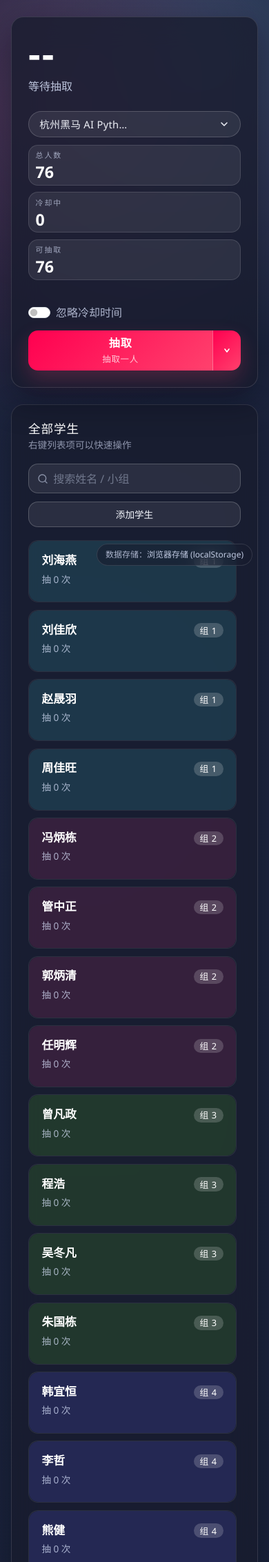
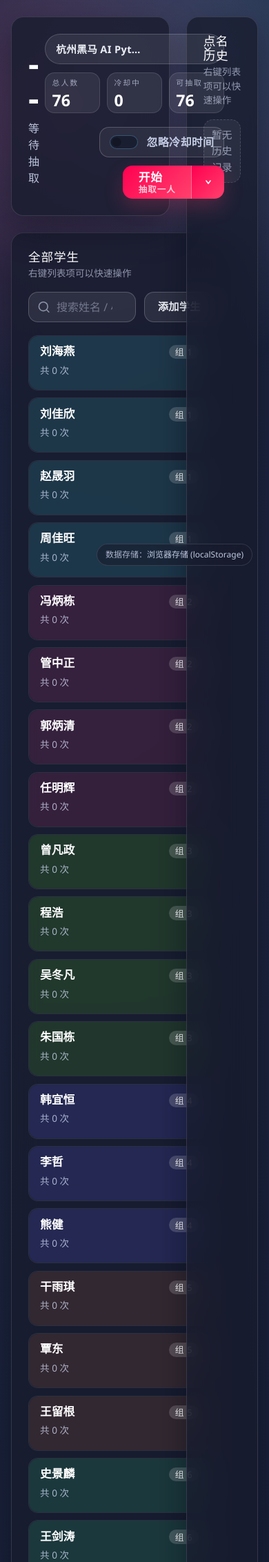
Before and after one commit to KARPED1EM/PickMe, a FastAPI app: page / in a window 390 px wide. Shown: the top 2264 px of the page at 69% size. Run offline with FastAPI, Linux system fonts and the light colour scheme; parts of the project's set-up code (start-up, migrations or seed data) failed here and were passed over; some libraries are stand-ins or nearby versions.

Commit message:
refactor: update button labels and improve UI consistency in index.html

```diff
--- a/app/static/css/style.css
+++ b/app/static/css/style.css
@@ -1,6 +1,8 @@
 :root {
     --surface-radius: 18px;
     --control-radius: 14px;
+    --control-height: 44px;
+    --control-padding-x: 1.2rem;
 }
 
 .app-body {
@@ -101,6 +103,14 @@ textarea::-webkit-input-placeholder {
 
 .btn {
     border-radius: var(--control-radius);
+    min-height: var(--control-height);
+    padding: 0 var(--control-padding-x);
+    display: inline-flex;
+    align-items: center;
+    justify-content: center;
+    font-weight: 600;
+    letter-spacing: 0.02em;
+    gap: 0.5rem;
 }
 
 .btn-accent {
@@ -301,11 +325,51 @@ textarea::-webkit-input-placeholder {
 }
 
 .ignore-switch {
-    color: rgba(221, 230, 255, 0.75);
+    color: rgba(221, 230, 255, 0.85);
+}
+
+.switch-ghost {
+    display: inline-flex;
+    align-items: center;
+    gap: 0.75rem;
+    padding: 0.5rem 0.85rem;
+    border-radius: var(--control-radius);
+    border: 1px solid rgba(255, 255, 255, 0.2);
+    background: rgba(255, 255, 255, 0.06);
+    min-height: var(--control-height);
+    margin: 0;
+    padding-left: 0.85rem;
+    padding-right: 0.85rem;
+}
+
+.switch-ghost .form-check-input {
+    width: 2.6rem;
+    height: 1.25rem;
+    margin: 0;
+    background-color: rgba(15, 23, 41, 0.6);
+    border-color: rgba(114, 207, 255, 0.3);
+    cursor: pointer;
+}
+
+.switch-ghost .form-check-input:checked {
+    background-color: rgba(114, 207, 255, 0.8);
+    border-color: rgba(114, 207, 255, 0.8);
+}
+
+.switch-ghost .form-check-input:focus {
+    box-shadow: 0 0 0 0.2rem rgba(114, 207, 255, 0.18);
+}
+
+.switch-ghost .form-check-label {
+    margin: 0;
+    font-weight: 600;
+    letter-spacing: 0.02em;
+    cursor: pointer;
 }
 
 .result-action {
     position: relative;
+    align-self: end;
     display: flex;
     flex-direction: column;
     gap: 0.45rem;
@@ -331,7 +395,7 @@ textarea::-webkit-input-placeholder {
     flex-direction: column;
     align-items: flex-start;
     justify-content: center;
-    gap: 0.2rem;
+    gap: 0;
     padding-inline: 1.4rem;
     min-height: 3rem;
 }
@@ -347,6 +411,7 @@ textarea::-webkit-input-placeholder {
     letter-spacing: 0.08em;
     text-transform: uppercase;
     opacity: 0.75;
+    margin-top: -0.2rem;
 }
 
 .result-action-toggle {
@@ -472,6 +538,7 @@ textarea::-webkit-input-placeholder {
     flex-direction: column;
     gap: 1.05rem;
     min-height: 0;
+    margin-right: 0.3rem;
 }
 
 .history-group {
@@ -622,24 +688,38 @@ textarea::-webkit-input-placeholder {
     justify-content: space-between;
 }
 
-.list-toolbar,
-.cooldown-toolbar {
-    display: flex;
-    flex-wrap: wrap;
+.list-toolbar {
+    display: flex;
     align-items: center;
     justify-content: flex-end;
     gap: 0.75rem;
-}
-
-.list-toolbar .search-box {
-    flex: 1 1 220px;
+    position: relative;
+    flex: 1 1 320px;
+}
+
+.cooldown-toolbar {
+    display: flex;
+    flex-wrap: wrap;
+    align-items: center;
+    justify-content: flex-end;
+    gap: 0.75rem;
+}
+
+#student-search {
+    width: 100%;
+    padding-left: 2.5rem;
+    box-sizing: border-box;
+    height: 2.5rem;
+    display: block;
 }
 
 .toolbar-btn {
-    border-radius: var(--control-radius);
-    padding: 0.45rem 0.95rem;
-    font-size: 0.85rem;
-    font-weight: 500;
+    height: 2.5rem;
+    display: flex;
+    flex: 1 0 auto;
+    align-items: center;
+    font-size: 0.95rem;
+    font-weight: 600;
     border: 1px solid rgba(255, 255, 255, 0.2);
     background: rgba(255, 255, 255, 0.08);
     color: #f7f9ff;
@@ -674,8 +754,9 @@ textarea::-webkit-input-placeholder {
 .search-box {
     position: relative;
     display: flex;
-    align-items: center;
-    min-width: 220px;
+    flex: 1 1 250px;
+    align-items: center;
+    height: var(--control-height);
     border-radius: var(--control-radius);
     border: 1px solid rgba(255, 255, 255, 0.2);
     background: rgba(255, 255, 255, 0.08);
@@ -688,7 +769,8 @@ textarea::-webkit-input-placeholder {
     border: none;
     background: transparent;
     color: inherit;
-    padding: 0.55rem 0.85rem 0.55rem 2.2rem;
+    padding: 0 1.1rem 0 2.6rem;
+    height: 100%;
 }
 
 .search-box:focus-within {
@@ -705,9 +787,11 @@ textarea::-webkit-input-placeholder {
 .search-icon {
     position: absolute;
     left: 0.75rem;
+    top: 50%;
+    transform: translateY(-50%);
     color: rgba(221, 230, 255, 0.55);
-    width: 1rem;
-    height: 1rem;
+    width: 1.2rem;
+    height: 1.2rem;
     display: inline-flex;
     align-items: center;
     justify-content: center;
@@ -770,14 +854,14 @@ textarea::-webkit-input-placeholder {
 
 .student-item {
     position: relative;
-    padding: 1.05rem 1.15rem;
+    padding: 0.7rem 1rem;
     border-radius: var(--control-radius);
     background: rgba(27, 32, 50, 0.86);
     border: 1px solid rgba(255, 255, 255, 0.08);
     display: flex;
     flex-direction: column;
     gap: 0.7rem;
-    min-height: 90px;
+    min-height: 80px;
     transition: transform 0.18s ease, border-color 0.18s ease, box-shadow 0.18s ease;
     overflow: hidden;
 }
@@ -1234,79 +1357,38 @@ textarea::-webkit-input-placeholder {
 .class-item-meta {
     display: flex;
     flex-wrap: wrap;
-    gap: 0.6rem;
-    font-size: 0.85rem;
-    color: rgba(221, 230, 255, 0.7);
+    align-items: center;
+    gap: 0.4rem;
+    font-size: 0.9rem;
+    color: rgba(221, 230, 255, 0.75);
+}
+
+.class-item-meta-entry {
+    white-space: nowrap;
+}
+
+.class-item-meta-separator {
+    color: rgba(221, 230, 255, 0.4);
+    display: inline-flex;
+    align-items: center;
 }
 
 .class-item-actions {
     display: flex;
-    flex-direction: column;
-    gap: 0.45rem;
-    align-items: flex-end;
+    flex-direction: row;
+    gap: 0.5rem;
+    align-items: center;
+    justify-content: flex-end;
 }
 
 .class-item-actions .btn {
     padding-inline: 1rem;
-    border-radius: 999px;
+    border-radius: var(--control-radius);
 }
 
 .class-item-actions .btn:disabled {
     opacity: 0.5;
     cursor: not-allowed;
-}
-
-@media (max-width: 768px) {
-    .class-toolbar {
-        flex-direction: column;
-        align-items: stretch;
-    }
-
-    .class-item {
-        grid-template-columns: minmax(0, 1fr);
-        gap: 0.75rem;
-    }
-
-    .class-item-actions {
-        flex-direction: row;
-        justify-content: flex-start;
-    }
-
-    .class-item-actions .btn {
-        flex: 1 1 auto;
-        min-width: 0;
-    }
-
-    .result-meta {
-        width: 100%;
-        align-items: stretch;
-        min-width: 0;
-        gap: 0.65rem;
-    }
-
-    .result-meta .class-switcher {
-        width: 100%;
-        justify-content: space-between;
-    }
-
-    .result-meta .result-stats {
-        max-width: none;
-    }
-
-    .history-card {
-        gap: 0.9rem;
-    }
-
-    .history-entry {
-        padding: 0.85rem 0.9rem;
-    }
-}
-
-@media (max-width: 576px) {
-    .class-switcher {
-        width: 100%;
-        justify-content: space-between;
-    }
 }
 
 .history-list-actions li {
@@ -1415,115 +1497,6 @@ body.modal-open {
     overflow: hidden;
 }
 
-@media (max-width: 1200px) {
-    .app-grid {
-        grid-template-columns: minmax(0, 1fr);
-    }
-    .app-history {
-        order: 3;
-        margin-top: var(--app-gap);
-    }
-    .app-primary {
-        order: 1;
-    }
-}
-
-@media (max-width: 992px) {
-    .app-main {
-        min-height: auto;
-    }
-    .result-grid {
-        grid-template-columns: minmax(0, 1fr);
-    }
-    .result-side {
-        flex-direction: row;
-        flex-wrap: wrap;
-        gap: 1rem;
-    }
-    .result-meta {
-        flex: 1 1 220px;
-    }
-    .result-controls {
-        flex: 1 1 220px;
-    }
-    .result-stats {
-        grid-auto-flow: row;
-        grid-template-columns: repeat(auto-fit, minmax(140px, 1fr));
-        width: 100%;
-    }
-}
-
-@media (max-width: 768px) {
-    .result-name {
-        font-size: clamp(2.4rem, 14vw, 4.2rem);
-    }
-    .result-side {
-        flex-direction: column;
-    }
-    .result-action-split {
-        align-self: stretch;
-    }
-    .result-action-button {
-        width: 100%;
-        align-items: center;
-        text-align: center;
-    }
-    .result-action-text {
-        font-size: 1rem;
-    }
-    .result-action-mode {
-        letter-spacing: 0.06em;
-    }
-    .batch-input-wrapper {
-        max-width: 100%;
-    }
-}
-
-@media (max-width: 576px) {
-    .result-card {
-        gap: 1.35rem;
-    }
-    .result-controls {
-        gap: 0.75rem;
-    }
-    .app-lists {
-        gap: 1.25rem;
-        grid-template-columns: minmax(0, 1fr);
-    }
-    .list-toolbar,
-    .cooldown-toolbar {
-        justify-content: stretch;
-    }
-    .list-toolbar .search-box {
-        flex: 1 1 100%;
-    }
-    .toolbar-btn,
-    .cooldown-toolbar .btn {
-        flex: 1 1 100%;
-    }
-    .result-mode-menu {
-        min-width: 100%;
-    }
-    .modal-root {
-        --modal-padding: 1rem;
-        padding: var(--modal-padding);
-    }
-    .modal-panel {
-        padding: 2rem;
-    }
-    .modal-footer .btn,
-    .history-footer .btn {
-        flex: 1 1 100%;
-        min-width: 0;
-    }
-}
-
-@media (max-width: 480px) {
-    .result-stats {
-        grid-template-columns: 1fr;
-    }
-}
-
 .result-controls-wrapper {
     display: flex;
     justify-content: space-between;
@@ -1539,28 +1512,35 @@ body.modal-open {
 }
 
 .controls-left {
-    flex: 1 0 auto;
+    flex: 1 1 auto;
     margin: auto;
 }
 
 .controls-right {
-    flex: 0 1 auto;
+    flex: 0 0 auto;
 }
 
 .batch-input {
-    max-width: 220px;
-}
-
-@media (max-width: 768px) {
-    .result-controls-wrapper {
-        flex-direction: column;
-        align-items: stretch;
-    }
-    .controls-left,
-    .controls-right {
-        justify-content: flex-start;
-    }
-    .batch-input {
-        max-width: 100%;
-    }
-}
+    align-items: stretch;
+    border-radius: var(--control-radius);
+    border: 1px solid rgba(255, 255, 255, 0.25);
+    overflow: hidden;
+}
+
+.batch-input input {
+    border: none;
+    background: transparent;
+    color: inherit;
+    padding: 0 0.75rem;
+    text-align: center;
+    height: var(--control-height);
+}
+
+.batch-input .input-group-text {
+    background: rgba(255, 255, 255, 0.08);
+    border: none;
+    color: rgba(221, 230, 255, 0.85);
+    display: inline-flex;
+    align-items: center;
+    padding: 0 0.75rem;
+}
--- a/app/static/js/app.js
+++ b/app/static/js/app.js
@@ -426,7 +426,7 @@ function renderHistoryEntry(entry) {
 
 function renderStudentItem(student) {
     const color = groupColor(student.group);
-    const cooldown = student.is_cooling ? `冷却 ${formatDuration(student.remaining_cooldown)}` : "";
+    const lastSince = student.last_pick ? formatSince(student.last_pick) : null;
     const domId = buildDomId("student", student.id);
     return `<li id="${domId}" class="student-item${student.is_cooling ? " is-cooling" : ""}" data-id="${escapeHtml(String(student.id))}" data-cooling="${student.is_cooling ? "1" : "0"}" style="--group-color:${color}">
     <div class="student-item-main">
@@ -435,8 +435,8 @@ function renderStudentItem(student) {
         <span class="student-badge">组 ${escapeHtml(String(student.group))}</span>
       </div>
       <div class="student-meta">
-        <span>抽 ${student.pick_count} 次</span>
-        ${student.is_cooling ? `<span class="student-cooldown">${escapeHtml(cooldown)}</span>` : ""}
+        <span>共 ${student.pick_count} 次</span>
+        ${lastSince ? `<span>${escapeHtml(lastSince)}</span>` : ""}
       </div>
     </div>
   </li>`;
@@ -556,7 +556,6 @@ function highlightHistoryEntry() {
 function renderCooldownItem(student) {
     const color = groupColor(student.group);
     const remaining = `剩余 ${formatDuration(student.remaining_cooldown)}`;
-    const last = student.last_pick ? `上次 ${formatTime(student.last_pick)}` : "暂无记录";
     const domId = buildDomId("cooling", student.id);
     return `<li id="${domId}" class="student-item is-cooling" data-id="${escapeHtml(String(student.id))}" data-cooling="1" style="--group-color:${color}">
     <div class="student-item-main">
@@ -566,7 +565,6 @@ function renderCooldownItem(student) {
       </div>
       <div class="student-meta">
         <span class="student-cooldown">${escapeHtml(remaining)}</span>
-        <span>${escapeHtml(last)}</span>
       </div>
     </div>
   </li>`;
@@ -725,7 +723,7 @@ function buildClassModal() {
     </div>
     <div class="class-modal-body">
       <div class="class-toolbar">
-        <button type="button" class="btn btn-accent btn-sm" id="class-add-btn">添加班级</button>
+        <button type="button" class="btn btn-accent class-toolbar-btn" id="class-add-btn">添加班级</button>
         <span class="class-toolbar-note">拖拽列表可调整班级顺序</span>
       </div>
       <ul id="class-list" class="class-list">
@@ -786,9 +784,18 @@ function buildClassItem(meta) {
     const id = String(meta.id || "");
     const isActive = id === state.currentClassId;
     const deleteDisabled = state.classes.length <= 1 ? " disabled" : "";
-    const switchDisabled = isActive ? " disabled" : "";
-    const lastUsedText = meta.last_used_at > 0 ? `最近 ${formatSince(meta.last_used_at)}` : "尚未使用";
-    const createdText = meta.created_at > 0 ? formatDate(meta.created_at) : "--";
+    const lastUsedText = meta.last_used_at > 0 ? `最近${formatSince(meta.last_used_at)}使用` : "尚未使用";
+    const createdText = meta.created_at > 0 ? `创建于 ${formatDate(meta.created_at)}` : "";
+    const metaSegments = [
+        `${meta.student_count} 人`,
+        `冷却 ${meta.cooldown_days} 天`,
+        lastUsedText,
+        createdText
+    ].filter(Boolean);
+    const metaHtml = metaSegments.map((segment, index) => {
+        const separator = index === 0 ? "" : '<span class="class-item-meta-separator">·</span>';
+        return `${separator}<span class="class-item-meta-entry">${escapeHtml(segment)}</span>`;
+    }).join("");
     return `
   <li class="class-item${isActive ? " is-active" : ""}" draggable="true" data-class-id="${escapeHtml(id)}">
     <div class="class-item-handle" aria-hidden="true" data-class-handle>
@@ -796,16 +803,10 @@ function buildClassItem(meta) {
     </div>
     <div class="class-item-main" data-class-switch>
       <div class="class-item-name">${escapeHtml(meta.name)}</div>
-      <div class="class-item-meta">
-        <span>${meta.student_count} 人</span>
-        <span>冷却 ${meta.cooldown_days} 天</span>
-        <span>${escapeHtml(lastUsedText)}</span>
-        <span>创建于 ${escapeHtml(createdText)}</span>
-      </div>
+      <div class="class-item-meta">${metaHtml}</div>
     </div>
     <div class="class-item-actions">
-      <button type="button" class="btn btn-ghost btn-xs" data-class-switch${switchDisabled}>${isActive ? "当前班级" : "切换"}</button>
-      <button type="button" class="btn btn-ghost btn-xs" data-class-delete${deleteDisabled}>删除</button>
+      <button type="button" class="btn btn-danger" data-class-delete${deleteDisabled}>删除</button>
     </div>
   </li>`;
 }
@@ -1699,7 +1700,7 @@ function getSuggestedBatchCount(available) {
     if (!available) {
         return 0;
     }
-    let last = 2;
+    let last = 3;
     if (state.lastSelection && state.lastSelection.type === 'batch') {
         if (Array.isArray(state.lastSelection.ids)) {
             last = state.lastSelection.ids.length;
@@ -2093,16 +2094,17 @@ function buildCooldownModal(currentDays) {
 function buildConfirmModal(options) {
     const { title = "确认操作", message = "", confirmLabel = "确认", cancelLabel = "取消", confirmTone = "accent" } = options || {};
     const confirmClass = confirmTone === "danger" ? "btn btn-danger" : "btn btn-accent";
+    const headerToneClass = confirmTone === "danger" ? "modal-header confirm-modal-header is-danger" : "modal-header confirm-modal-header";
     return `<div class="modal-backdrop">
-    <div class="modal-panel glass">
-      <div class="modal-header">
+    <div class="modal-panel glass confirm-modal">
+      <div class="${headerToneClass}">
         <h3>${escapeHtml(title)}</h3>
         <button type="button" class="btn btn-icon" data-modal-close aria-label="关闭">×</button>
       </div>
-      <div class="modal-body slim-scroll">
-        <p class="text-muted">${escapeHtml(message)}</p>
+      <div class="modal-body slim-scroll confirm-modal-body">
+        <p>${escapeHtml(message)}</p>
       </div>
-      <div class="modal-footer">
+      <div class="modal-footer confirm-modal-footer">
         <button type="button" class="btn btn-outline-light" data-modal-close>${escapeHtml(cancelLabel)}</button>
         <button type="button" class="${confirmClass}" data-confirm>${escapeHtml(confirmLabel)}</button>
       </div>
@@ -2152,19 +2154,22 @@ function buildStudentModal(mode, student) {
       <form id="student-form">
         <div class="modal-body slim-scroll">
           <div class="row g-3">
-            <div class="col-12 col-md-6">
+            <div class="col-12 col-md-3">
               <label class="form-label">学号</label>
-              <input name="student_id" type="text" class="form-control" value="${escapeHtml(student.id)}" autocomplete="off">
+                <input name="student_id" type="text" class="form-control"
+                  value="${escapeHtml(student.id)}" autocomplete="off">
+            </div>
+            <div class="col-12 col-md-3">
+              <label class="form-label">小组</label>
+              <input name="group" type="number" class="form-control"
+                min="0" step="1" value="${escapeHtml(String(student.group))}">
             </div>
             <div class="col-12 col-md-6">
-              <label class="form-label">小组</label>
-              <input name="group" type="number" class="form-control" min="0" step="1" value="${escapeHtml(String(student.group))}">
+               <label class="form-label">姓名</label>
+              <input name="name" type="text" class="form-control"
+                value="${escapeHtml(student.name)}" required autocomplete="off">
             </div>
-            <div class="col-12">
-              <label class="form-label">姓名</label>
-              <input name="name" type="text" class="form-control" value="${escapeHtml(student.name)}" required autocomplete="off">
             </div>
-          </div>
           <div class="student-info-grid mt-3">
             <div>
               <span class="info-label">累计点名</span>
@@ -2866,6 +2871,21 @@ function formatDuration(seconds) {
     return parts.join(" ");
 }
 
+function formatRelativeValue(value, unit) {
+    if (value === 1) {
+        if (unit === "分钟") {
+            return "一分钟";
+        }
+        if (unit === "小时") {
+            return "一小时";
+        }
+        if (unit === "天") {
+            return "一天";
+        }
+    }
+    return `${value}${unit}`;
+}
+
 function formatSince(timestamp) {
     const now = Date.now() / 1000;
     const diff = Math.max(0, Math.floor(now - Number(timestamp)));
@@ -2873,12 +2893,15 @@ function formatSince(timestamp) {
         return "刚刚";
     }
     if (diff < 3600) {
-        return `${Math.floor(diff / 60)} 分钟前`;
+        const minutes = Math.floor(diff / 60);
+        return `${formatRelativeValue(minutes, "分钟")}前`;
     }
     if (diff < 86400) {
-        return `${Math.floor(diff / 3600)} 小时前`;
-    }
-    return `${Math.floor(diff / 86400)} 天前`;
+        const hours = Math.floor(diff / 3600);
+        return `${formatRelativeValue(hours, "小时")}前`;
+    }
+    const days = Math.floor(diff / 86400);
+    return `${formatRelativeValue(days, "天")}前`;
 }
 
 function escapeHtml(value) {
--- a/app/templates/index.html
+++ b/app/templates/index.html
@@ -65,7 +65,7 @@
                     <div class="result-action">
                         <div class="result-action-split result-mode-control" data-mode-control>
                         <button id="pick-action" type="button" class="btn btn-accent result-action-button">
-                            <span class="result-action-text">抽取</span>
+                            <span class="result-action-text">开始</span>
                             <span id="result-mode-display" class="result-action-mode">抽取一人</span>
                         </button>
                         <button id="pick-mode-toggle" type="button" class="btn btn-accent result-action-toggle" aria-haspopup="true" aria-expanded="false" aria-controls="result-mode-menu">
@@ -106,7 +106,7 @@
                     </span>
                     <input id="student-search" type="search" class="form-control" placeholder="搜索姓名 / 小组" autocomplete="off">
                     </div>
-                    <button id="add-student" class="btn btn-outline-light btn-sm toolbar-btn">添加学生</button>
+                    <button id="add-student" class="btn btn-outline-light toolbar-btn">添加学生</button>
                 </div>
                 </div>
                 <ul id="student-list" class="student-list slim-scroll"></ul>
@@ -120,10 +120,10 @@
                     <p class="list-subtitle">右键列表项可以快速操作</p>
                 </div>
                 <div class="cooldown-toolbar">
-                    <button id="cooldown-display" type="button" class="btn btn-ghost btn-sm">
+                    <button id="cooldown-display" type="button" class="btn btn-ghost">
                     冷却 <span id="cooldown-value">0</span> 天
                     </button>
-                    <button id="clear-cooldown" class="btn btn-ghost btn-sm">清空冷却</button>
+                    <button id="clear-cooldown" class="btn btn-ghost">清空冷却</button>
                 </div>
                 </div>
                 <ul id="cooldown-list" class="student-list slim-scroll"></ul>
```
Also changed, not shown: other parts of app/static/css/style.css (+65 -12 lines).
